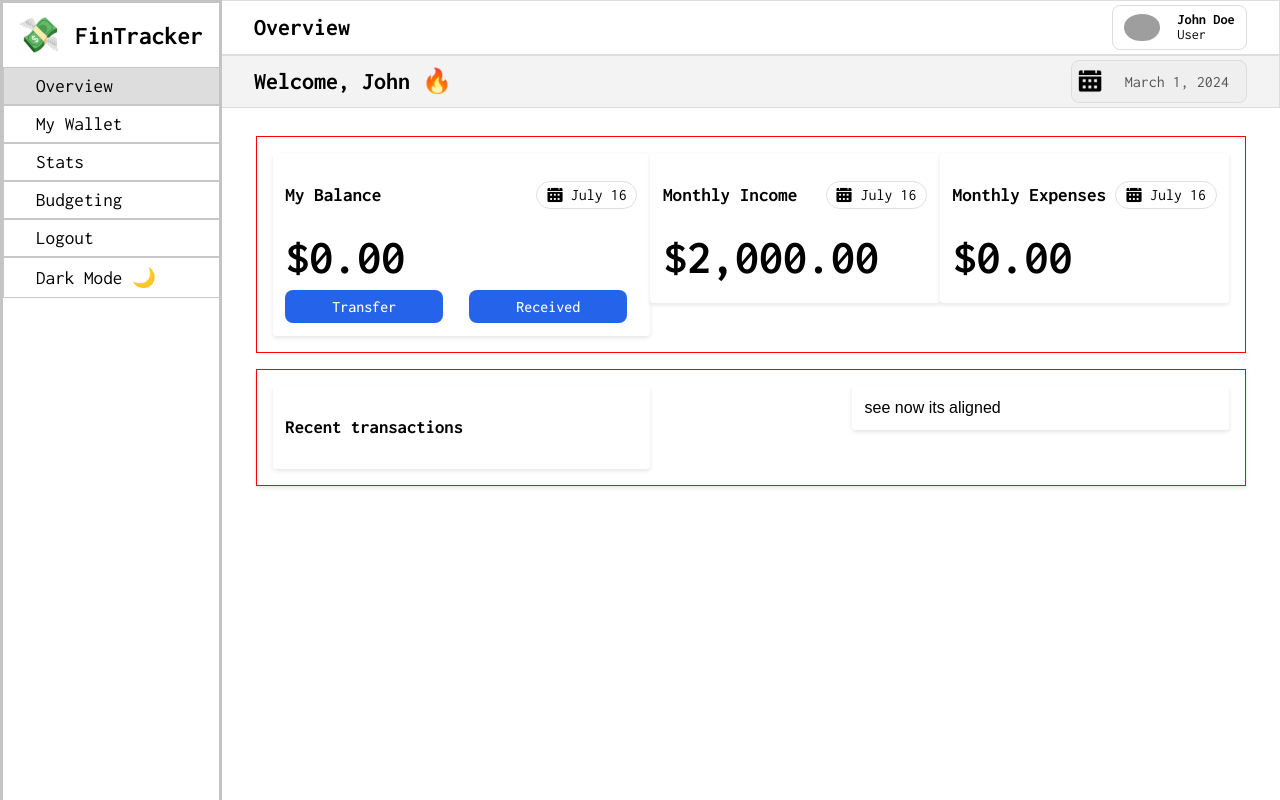
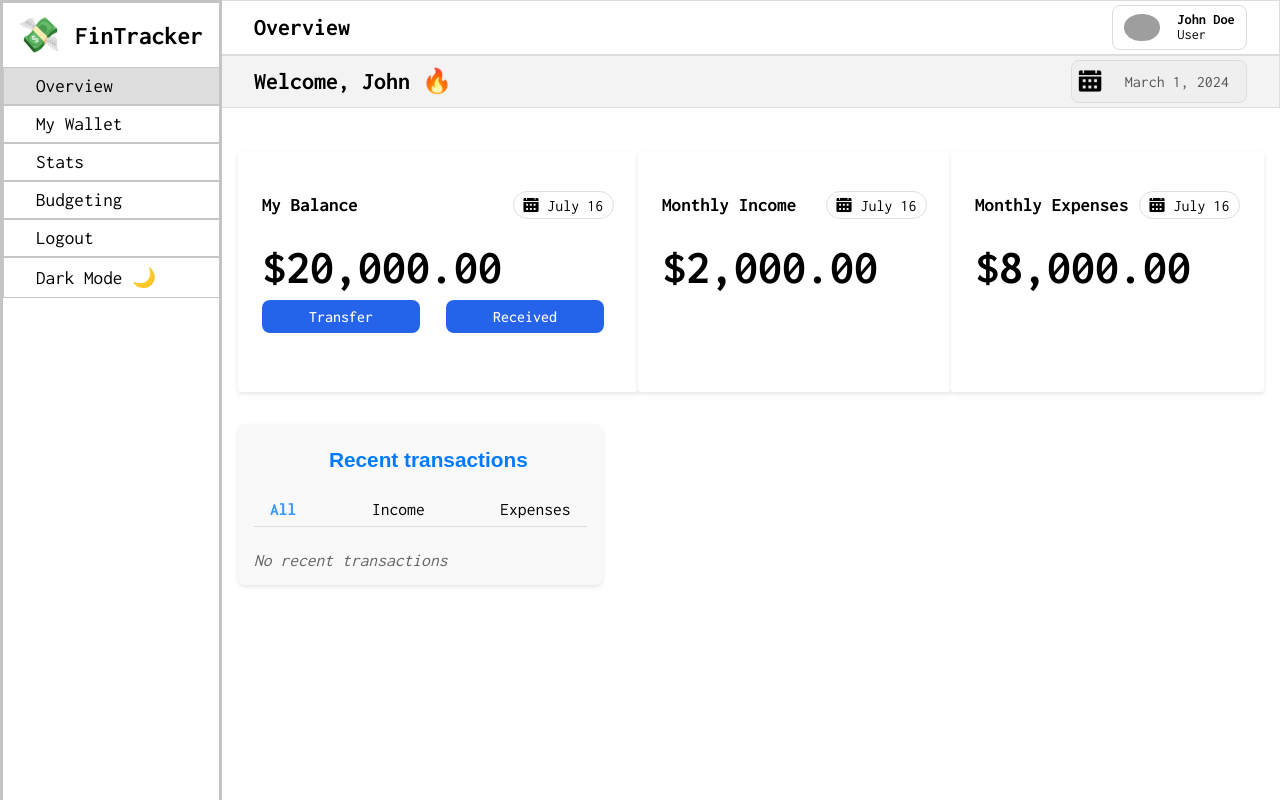
Before and after one commit to xinsheng04/fin-tracker, a React (Vite) app: page / in a window 1280 px wide. Built offline with nearby package versions, Linux system fonts and the light colour scheme; grey boxes are pictures that could not be loaded.

Commit message:
Did some stylistic changes on the transactions component

```diff
--- a/src/components/cashBalance/CashBalance.module.css
+++ b/src/components/cashBalance/CashBalance.module.css
@@ -1,6 +1,6 @@
 .cashBalance{
   background-color: #fff;
-  padding: 0.8rem;
+  padding: 1.5rem;
   border-radius: 0.2rem;
   box-shadow: 0 2px 4px rgba(0, 0, 0, 0.1);
   width: 100%;
--- a/src/components/cashBalance/CashBalance.tsx
+++ b/src/components/cashBalance/CashBalance.tsx
@@ -8,6 +8,7 @@ import { useSelector } from "react-redux";
 interface CashBalanceProps {
   title: string;
   children?: React.ReactNode;
+  className?: string;
   income?: boolean;
   expense?:boolean;
   balance?:boolean
@@ -15,8 +16,7 @@ interface CashBalanceProps {
   getDisplayAmount?: (key: string) => void;
 }
 
-const CashBalance: React.FC<CashBalanceProps> = ({ title, children,income,expense,balance }) => {
-  // 5000 is just a placeholder
+const CashBalance: React.FC<CashBalanceProps> = ({ title, children,income,expense,balance, className='' }) => {
   const bankAccount = useSelector((state: any) => state.myWallet.bankAccounts);
   let totalAmount = 0;
   for (let amount of bankAccount) {
@@ -25,7 +25,7 @@ const CashBalance: React.FC<CashBalanceProps> = ({ title, children,income,expens
   // Set balance to be used with the button down below
   // will be implemented in the future
   return (
-    <div className={styles.cashBalance}>
+    <div className={`${styles.cashBalance} ${className}`}>
       {/* mini header */}
       <div className={styles.header}>
         <h3 className={styles.title}>{title}</h3>
@@ -38,8 +38,6 @@ const CashBalance: React.FC<CashBalanceProps> = ({ title, children,income,expens
       {balance &&<h1 className={styles.balance}>{currencyFormatter(totalAmount)}</h1>}
       {income &&<h1 className={styles.balance}>{currencyFormatter(2000)}</h1>}
       {expense &&<h1 className={styles.balance}>{currencyFormatter(totalAmount*0.4)}</h1>}
-
-
       {children}
     </div>
   )
--- /dev/null
+++ b/src/components/transactionCard/TransactionCard.tsx
@@ -0,0 +1,22 @@
+import styles from './transactionCard.module.css';
+
+interface TransactionCardProps {
+  bank: string;
+  cardNo: string;
+  typeOfTransfer: string;
+  amount: number;
+}
+
+const TransactionCard: React.FC<TransactionCardProps> = ({ bank, cardNo, typeOfTransfer, amount }) => {
+  return (
+    <div key={cardNo} className={styles.transactionItem}>
+      <div className={styles.origin}>
+        <strong>{bank}</strong>
+        <p className={styles.cardNumber}>{cardNo}</p>
+      </div>
+      <div className={typeOfTransfer==="income" ? `${styles.income}` : `${styles.expense}`}>{typeOfTransfer==="income" ? `+${amount}` : `-${amount}`}</div>
+    </div>
+  )
+};
+
+export default TransactionCard;
--- /dev/null
+++ b/src/components/transactionCard/transactionCard.module.css
@@ -0,0 +1,39 @@
+.transactionItem {
+  display: flex;
+  width: 100%;
+  justify-content: space-between;
+  margin: 0;
+  padding: 0.5rem;
+}
+
+.origin {
+  display: flex;
+  flex-direction: column;
+  gap: .3rem;
+  align-items: flex-start;
+}
+
+.origin>strong {
+  font-size: 1.2rem;
+  font-weight: 800;
+  color: #333;
+}
+
+.origin>p {
+  font-style: italic;
+  font-weight: lighter;
+}
+
+.income,
+.expense {
+  font-size: 1.5rem;
+  align-self: center;
+}
+
+.income {
+  color: green;
+}
+
+.expense {
+  color: red;
+}
--- a/src/pages/Overview/OverviewPage.module.css
+++ b/src/pages/Overview/OverviewPage.module.css
@@ -1,24 +1,50 @@
 .container {
+  width: 100%;
+  margin: 0;
+  padding: 0;
+  overflow: auto;
+}
 
-  width: 100%;
+.contentBox{
+  display: grid;
+  grid-template-columns: 3.5fr 6.5fr;
+  grid-template-rows: 1fr;
+  width: auto;
+  padding: 0 0 0 1rem;
+  margin: 0;
+}
 
+.leftBox, .rightBox{
+  max-width: 100%;
+  /* border: 1px solid red; */
+  padding: 0 1rem;
+  display: flex;
+  flex-direction: column;
+  gap: 1.5rem;
+  align-items: center;
+  justify-content: flex-start;
+}
+
+.balanceBox{
+  width: 22rem;
+  height: 12rem;
+  padding: auto;
 }
 
 .balances {
+  margin: 2rem 1rem;
   display: flex;
   flex-direction: row;
-  align-items: flex-start;
   justify-content: space-between;
-  margin: 1rem 2.1rem 0 2.1rem;
-  padding: 1rem;
-  border: 1px solid red;
+  /* border: 1px solid red; */
 }
+
 
 .balanceActions {
   display: flex;
   gap: 1rem;
   align-items: center;
-  justify-content: flex-center;
+  justify-content: center;
 }
 
 .buttons {
@@ -26,25 +52,79 @@
 }
 
 .recentTransactions {
+  width: 100%; /* Match the width of the cash balance */
+  height: auto;
   display: flex;
-  flex-direction: row;
+  flex-direction: column;
   align-items: flex-start;
-  justify-content: space-between;
-  background-color: #fff;
-  box-shadow: 0 2px 4px rgba(0, 0, 0, 0.1);
-  max-width: 100%;
-  margin: 1rem 2.1rem 0 2.1rem;
+  justify-content: flex-start;
+  background-color: #f9f9f9; /* Light background for contrast */
+  border-radius: .5rem; /* Rounded corners */
+  box-shadow: 0 2px 4px rgba(0, 0, 0, 0.1); /* Subtle shadow for depth */
   padding: 1rem;
-  border: 1px solid red;
-
 }
 
-.recentTransactions > div{
-  background-color: #fff;
-  padding: 0.8rem;
-  border-radius: 0.2rem;
-  box-shadow: 0 2px 4px rgba(0, 0, 0, 0.1);
+.recentTransactions h3 {
+  align-self: flex-start;
   width: 100%;
-  max-width: 22rem;
+  padding: 0.5rem;
+  margin: 0;
+  font-size: 1.3rem; /* Adjust font size for better alignment */
+  margin-bottom: 0.75rem; /* Reduce spacing below the title */
   font-family: Arial, sans-serif;
+  color: #007BFF; /* Highlight title in blue */
+  text-align: center; /* Center-align the title */
 }
+
+.recentTransactions ul {
+  list-style: none; /* Remove default list styling */
+  padding: 0;
+  width: inherit;
+  margin: 0 0 1rem 0; /* Add spacing between transactions */
+  border-bottom: 1px solid #ddd; /* Divider between transactions */
+}
+
+.recentTransactions ul:last-child {
+  border-bottom: none; /* Remove divider for the last transaction */
+}
+
+.noRecents {
+  font-style: italic;
+  text-align: center;
+  color: #666;
+  font-size: 1.1rem;
+  margin-top: 0.5rem;
+}
+
+.transactionTypes {
+  display: flex;
+  margin: 0 5rem;
+  align-items: center;
+  justify-content: space-between;
+}
+
+.transactionTypes p,
+.transactionTypes p:hover {
+  background: none;
+  border: none;
+  padding: 0.5rem 1rem;
+  cursor: pointer;
+}
+
+.transactionTypes p {
+  color: #000000;
+  font-size: 1.1rem;
+}
+
+.transactionTypes p:hover {
+  color: #00c8ff;
+  font-weight: bolder;
+  text-decoration: underline;
+  /* transition: color 0.3s ease; */
+}
+
+/* Indirect targeting of the button */
+.active p{
+  font-weight: bold;
+  color: #3898ff;
+}
--- a/src/pages/Overview/OverviewPage.tsx
+++ b/src/pages/Overview/OverviewPage.tsx
@@ -2,6 +2,7 @@ import { useState } from "react";
 import Header from "../../components/header/Header"
 import CashBalance from "../../components/cashBalance/CashBalance";
 import TransactionForm from "../../components/transactionForm/TransactionForm";
+import TransactionCard from "../../components/transactionCard/TransactionCard";
 import Button from "../../ui/button/Button";
 import Modal from "../../ui/modal/Modal";
 import { useSelector } from "react-redux";
@@ -9,16 +10,17 @@ import styles from "./OverviewPage.module.css";
 
 const Overview: React.FC = () => {
   const [modalOpenType, setModalOpenType] = useState<"income" | "expense" | null>(null);
+  const [transactionDisplayType, setTransactionDisplayType] = useState<"all" | "income" | "expense">("all");
   function closeModal() {
     setModalOpenType(null);
   }
   // going to output the recentTransaction arrays
-  const recent = useSelector((state:any)=>state.myWallet.recentTransaction)
+  const recent = useSelector((state: any) => state.myWallet.recentTransaction)
   return (
     <div className={styles.container}>
       <Header />
       <div className={styles.balances}>
-        <CashBalance title="My Balance" balance={true}>
+        <CashBalance className={styles.balanceBox} title="My Balance" balance={true}>
           <div className={styles.balanceActions}>
             <Button className={styles.buttons} onClick={() => setModalOpenType("expense")}>
               Transfer
@@ -28,29 +30,53 @@ const Overview: React.FC = () => {
             </Button>
           </div>
         </CashBalance>
-        <CashBalance title="Monthly Income" income={true} />
-        <CashBalance title="Monthly Expenses" expense={true} />
-
+        <CashBalance className={styles.balanceBox} title="Monthly Income" income={true} />
+        <CashBalance className={styles.balanceBox} title="Monthly Expenses" expense={true} />
       </div>
-      <div className={styles.recentTransactions}>
-        <div>
-          <h3>Recent transactions</h3>
-          {recent.map((rec:any)=>{
-            return (
-              <ul key={rec.cardNo}>
-                <li>bank:{rec.bank}</li>
-                <li>card Number:{rec.cardNo}</li>
-                <li>type : {rec.typeOfTransfer}</li>
-                <li>amount:{rec.amount}</li>
-              </ul>
-            )
-          })}
+      <div className={styles.contentBox}>
+        <div className={styles.leftBox}>
+          {/* This thing could consider putting into its own component */}
+          {/* But I'm lazy */}
+          <div className={styles.recentTransactions}>
+            <h3>Recent transactions</h3>
+            <ul className={styles.transactionTypes}>
+              <li
+              className={transactionDisplayType === "all" ? styles.active : ""}
+              onClick={() => setTransactionDisplayType("all")}>
+                <p>All</p>
+              </li>
+              <li
+              className={transactionDisplayType === "income" ? styles.active : ""}
+              onClick={() => setTransactionDisplayType("income")}>
+                <p>Income</p>
+              </li>
+              <li
+              className={transactionDisplayType === "expense" ? styles.active : ""}
+              onClick={() => setTransactionDisplayType("expense")}>
+                <p>Expenses</p>
+              </li>
+            </ul>
+            {recent.length === 0 && <p className={styles.noRecents}>No recent transactions</p>}
+            {/* honestly could consider refactoring this into a table */}
+            {recent.length > 0 && recent.map((rec: any) => {
+              if(transactionDisplayType === "all" || transactionDisplayType === rec.typeOfTransfer){
+                return (
+                  <TransactionCard
+                    key={rec.cardNo}
+                    bank={rec.bank}
+                    cardNo={rec.cardNo}
+                    typeOfTransfer={rec.typeOfTransfer}
+                    amount={rec.amount}
+                  />
+                )
+              } else
+                return null;
+            })}
+          </div>
         </div>
-        <div>see now its aligned</div>
-
+        <div className={styles.rightBox}>
+        </div>
       </div>
-
-
       <Modal isOpen={modalOpenType !== null} onClose={() => setModalOpenType(null)}>
         {modalOpenType && <TransactionForm type={modalOpenType} closeForm={closeModal} />}
       </Modal>
--- a/src/store/myWallet.ts
+++ b/src/store/myWallet.ts
@@ -14,6 +14,7 @@ interface Wallet {
 }
 // Define Recent Transactions
 interface Transactions{
+  // will add date in the future
   bank:string;
   amount:number;
   typeOfTransfer:string;
@@ -39,7 +40,7 @@ const dummyState: Wallet = {
 // creating the slice
 const myWalletSlice = createSlice({
   name:'myWalletDetails',
-  initialState: initialState,
+  initialState: dummyState,
   reducers: {
     // Adding a card to the store
     addAmountToCard(state,action:PayloadAction<{cardNo:string; amount:number}>){
@@ -71,7 +72,7 @@ const myWalletSlice = createSlice({
 
     // adding to recent transactions
     addRecentTransaction(state,action:PayloadAction<Transactions>){
-      state.recentTransaction.push(action.payload);
+      state.recentTransaction.splice(0,0,action.payload);
     }
 
   },
```
